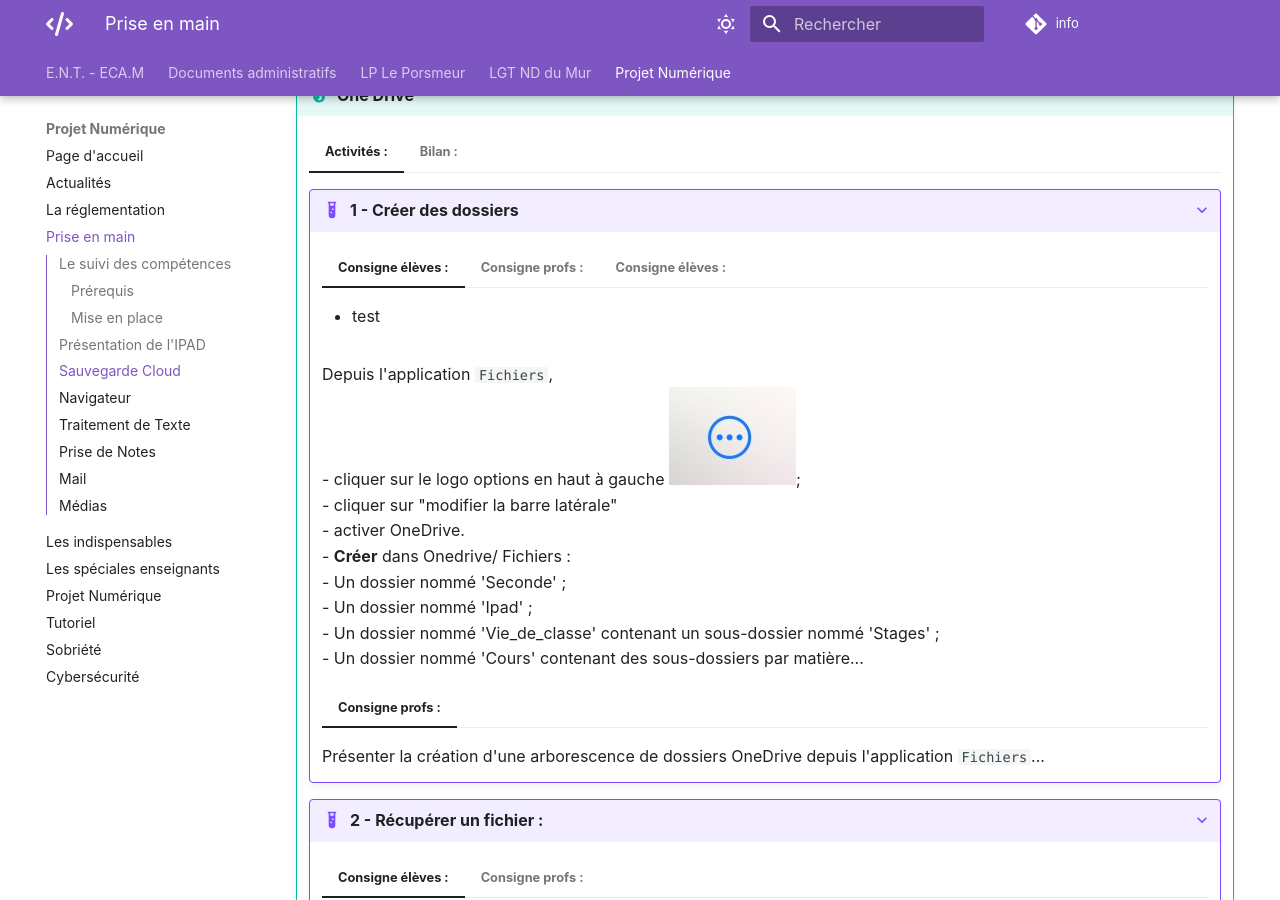
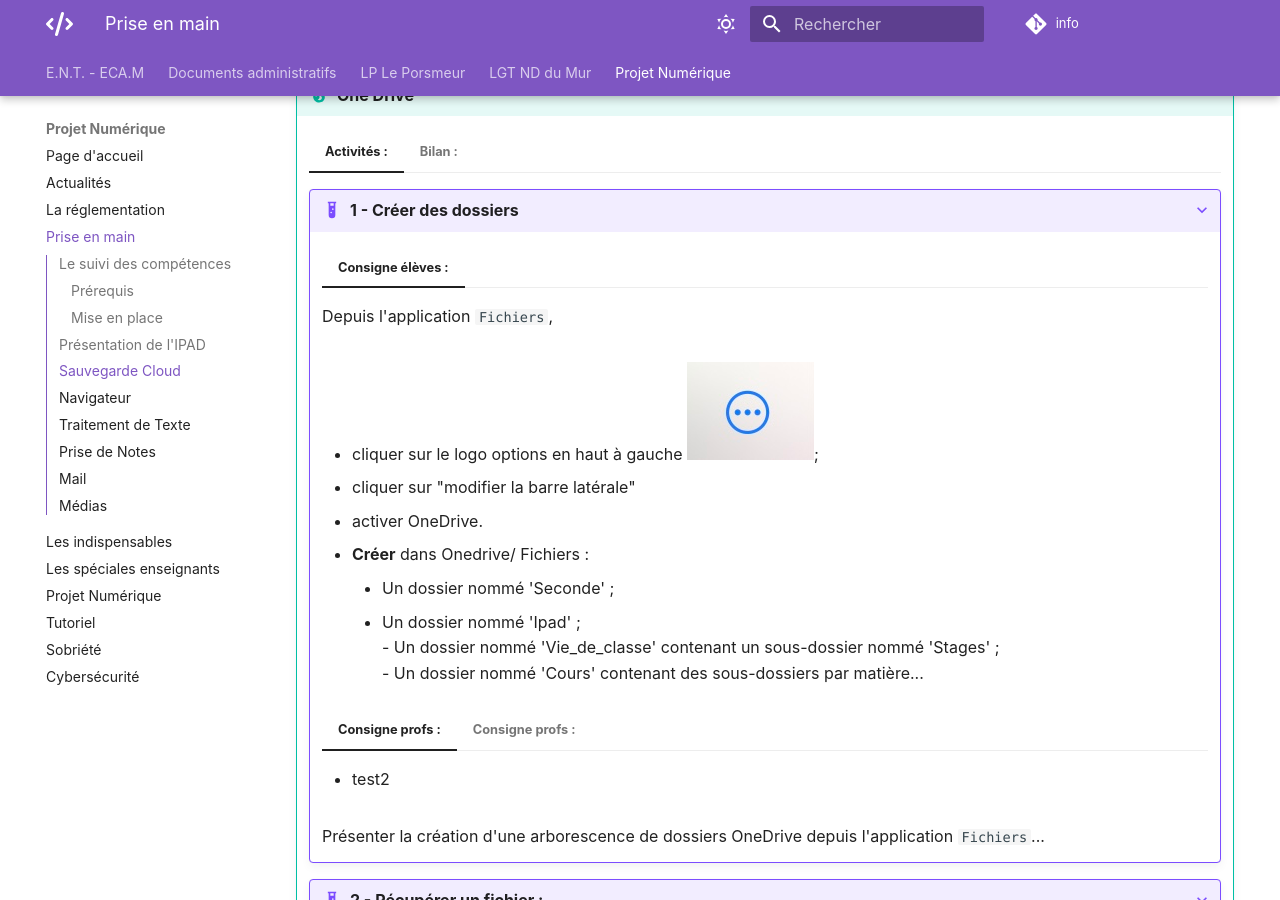
Before and after one commit to EC-Morlaix/info, an MkDocs documentation site: the page built from docs/priseenmain.md, in a window 1280 px wide and 900 px high, scrolled down 1752 px. Built offline with MkDocs 1.6.1 and Material for MkDocs 9.7.7, drawn with Linux system fonts in a browser that asks for light colours; comment, search, counter and statistics services are not loaded.

Commit message:
Update priseenmain.md

```diff
--- a/docs/priseenmain.md
+++ b/docs/priseenmain.md
@@ -64,14 +64,7 @@ Des tutoriels sont accessibles [indispensables](./indispensables.md)
 
         ???+ example "1 - Créer des dossiers"
             === "Consigne élèves :"
-
-                - test
-
-            === "Consigne profs :"
-                - test2
-
-            === "Consigne élèves :"
-	        Depuis l'application `Fichiers`,
+                Depuis l'application `Fichiers`,
 			-  cliquer sur le logo options en haut à gauche ![options](./images/priseenmain/parametres.jpeg);
 			-  cliquer sur "modifier la barre latérale"
   			- activer OneDrive.
@@ -80,6 +73,9 @@ Des tutoriels sont accessibles [indispensables](./indispensables.md)
   				- Un dossier nommé 'Ipad' ;
                			- Un dossier nommé 'Vie_de_classe' contenant un sous-dossier nommé 'Stages' ;
                 		- Un dossier nommé 'Cours' contenant des sous-dossiers par matière...
+
+            === "Consigne profs :"
+                - test2
 
             === "Consigne profs :"
 	        Présenter la création d'une arborescence de dossiers OneDrive depuis l'application `Fichiers`...
```
